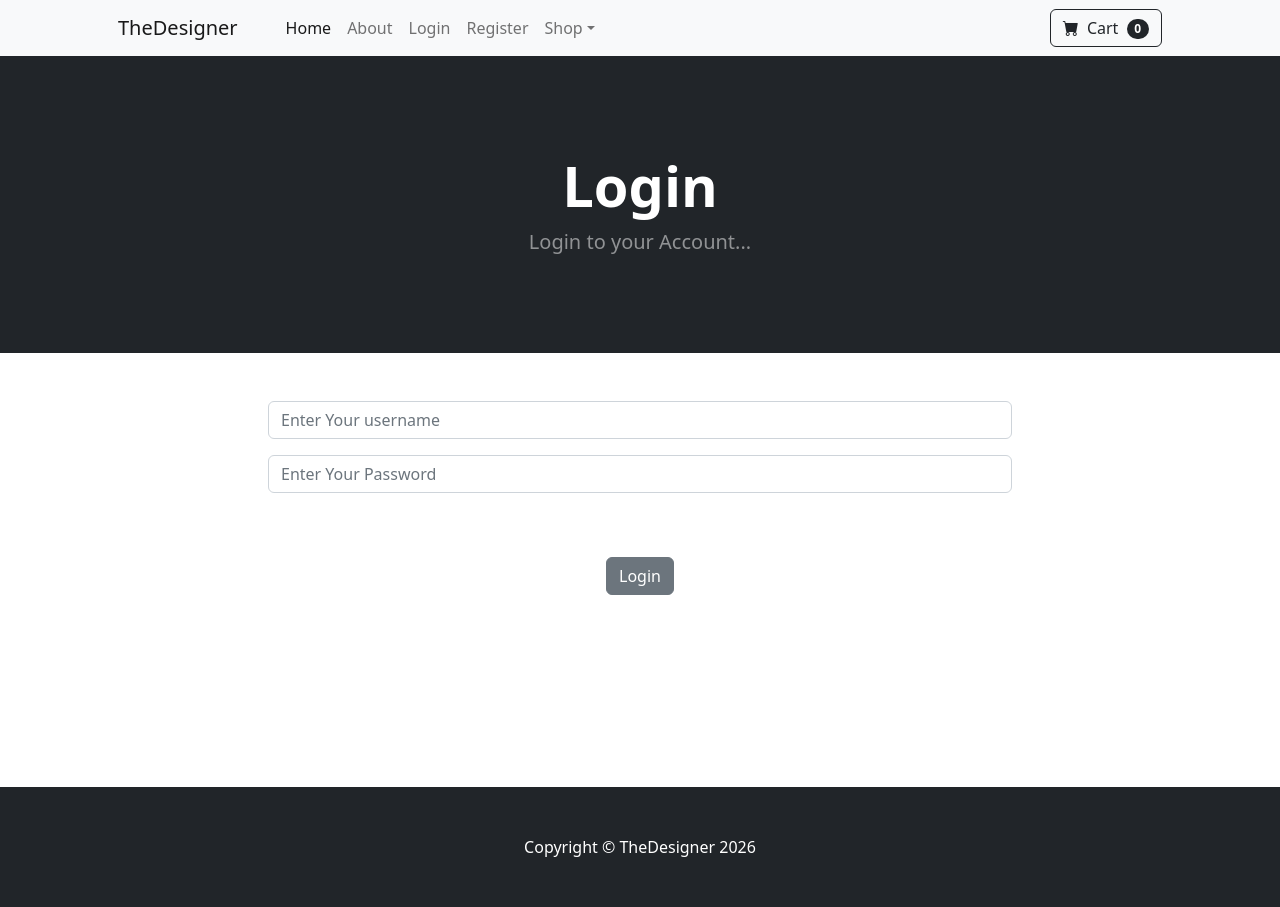
After one commit to Saif207/TheDesigner, a Django app: page /login/ in a window 1280 px wide. The commit adds this page. Run offline with Django 5.2, Linux system fonts and the light colour scheme; some libraries are stand-ins or nearby versions.

Commit message:
1.Added authentication, Login, Register, forms.py 2. Added Sale feature on products

```diff
--- a/TheDesigner/store/models.py
+++ b/TheDesigner/store/models.py
@@ -26,6 +26,9 @@ class Product(models.Model):
     category = models.ForeignKey(Category, on_delete=models.CASCADE, default=1)
     description = models.CharField(max_length=250,default='', blank=True, null=True)
     image = models.ImageField(upload_to='uploads/products/')
+    #Add Sale
+    is_sale = models.BooleanField(default=False)
+    sale_Price = models.DecimalField(default=0, decimal_places=2, max_digits=6)
 
     def __str__(self):
         return self.name
--- /dev/null
+++ b/TheDesigner/store/templates/base.html
@@ -0,0 +1,40 @@
+{% load static %}
+
+<!DOCTYPE html>
+<html lang="en">
+    <head>
+        <meta charset="utf-8" />
+        <meta name="viewport" content="width=device-width, initial-scale=1, shrink-to-fit=no" />
+        <meta name="description" content="" />
+        <meta name="author" content="" />
+        <title>TheDesignerShop</title>
+        <!-- Favicon-->
+        <link rel="icon" type="image/x-icon" href="{% static 'assets/favicon.ico' %}" />
+        <!-- Bootstrap icons-->
+        <link href="https://cdn.jsdelivr.net/npm/bootstrap-icons@1.5.0/font/bootstrap-icons.css" rel="stylesheet" />
+        <!-- Core theme CSS (includes Bootstrap)-->
+        <link href="{% static 'css/styles.css' %}" rel="stylesheet" />
+    </head>
+    <body>
+        {% include 'navbar.html' %}
+        {% if messages %}
+            {% for message in messages %}
+                <div class="alert alert-warning alert-dismissible fade show" role="alert">
+                    {{ message }}
+                    <button type="button" class="btn-close" data-bs-dismiss="alert" aria-label="Close"></button>
+                </div>
+            {% endfor %}
+        {% endif %}
+        {% block content %}
+        {% endblock %}
+
+        <!-- Footer-->
+        <footer class="py-5 bg-dark">
+            <div class="container"><p class="m-0 text-center text-white">Copyright &copy; TheDesigner 2026</p></div>
+        </footer>
+        <!-- Bootstrap core JS-->
+        <script src="https://cdn.jsdelivr.net/npm/bootstrap@5.2.3/dist/js/bootstrap.bundle.min.js"></script>
+        <!-- Core theme JS-->
+        <script src="{% static 'js/scripts.js' %}"></script>
+    </body>
+</html>
--- /dev/null
+++ b/TheDesigner/store/templates/login.html
@@ -0,0 +1,41 @@
+{% extends 'base.html' %}
+
+{% block content %}
+    <!-- Header-->
+    <header class="bg-dark py-5">
+        <div class="container px-4 px-lg-5 my-5">
+            <div class="text-center text-white">
+                <h1 class="display-4 fw-bolder">Login</h1>
+                <p class="lead fw-normal text-white-50 mb-0">Login to your Account...</p>
+            </div>
+        </div>
+    </header>
+
+    <div class="container">
+        <div class="row">
+            <center>
+                <div class="col-8">
+                    <br/><br/>
+                    <form method="post" action="{% url 'login' %}">
+                        <div class="mb-3">
+                            {% csrf_token %}
+                            <input type="text" class="form-control" name="username" placeholder="Enter Your username">
+                        </div>
+                        <div class="mb-3">
+                            <input type="password" class="form-control" name="password" placeholder="Enter Your Password">
+                        </div>
+                        <br/><br/>
+                        <button type="submit" class="btn btn-secondary">Login</button>
+                        </form>
+                    <br/><br/>
+                    <br/><br/>
+                    <br/><br/>
+                    <br/><br/>
+                </div>
+            </center>
+        </div>
+
+    </div>
+
+
+{% endblock %}
--- /dev/null
+++ b/TheDesigner/store/templates/navbar.html
@@ -0,0 +1,39 @@
+<!-- Navigation-->
+<nav class="navbar navbar-expand-lg navbar-light bg-light">
+    <div class="container px-4 px-lg-5">
+        <a class="navbar-brand" href="{% url 'home' %}">TheDesigner</a>
+        <button class="navbar-toggler" type="button" data-bs-toggle="collapse" data-bs-target="#navbarSupportedContent" aria-controls="navbarSupportedContent" aria-expanded="false" aria-label="Toggle navigation"><span class="navbar-toggler-icon"></span></button>
+        <div class="collapse navbar-collapse" id="navbarSupportedContent">
+            <ul class="navbar-nav me-auto mb-2 mb-lg-0 ms-lg-4">
+
+                <li class="nav-item"><a class="nav-link active" aria-current="page" href="{% url 'home' %}">Home</a></li>
+                <li class="nav-item"><a class="nav-link" href="{% url 'about' %}">About</a></li>
+
+                {% if user.is_authenticated %}
+                <li class="nav-item"><a class="nav-link" href="{% url 'logout' %}">Logout</a></li>
+                {% else %}
+                <li class="nav-item"><a class="nav-link" href="{% url 'login' %}">Login</a></li>
+                <li class="nav-item"><a class="nav-link" href="{% url 'register' %}">Register</a></li>
+                {% endif %}
+
+                <li class="nav-item dropdown">
+                    <a class="nav-link dropdown-toggle" id="navbarDropdown" href="#" role="button" data-bs-toggle="dropdown" aria-expanded="false">Shop</a>
+                    <ul class="dropdown-menu" aria-labelledby="navbarDropdown">
+                        <li><a class="dropdown-item" href="#!">All Products</a></li>
+                        <li><hr class="dropdown-divider" /></li>
+                        <li><a class="dropdown-item" href="#!">Popular Items</a></li>
+                        <li><a class="dropdown-item" href="#!">New Arrivals</a></li>
+
+                    </ul>
+                </li>
+            </ul>
+            <form class="d-flex">
+                <button class="btn btn-outline-dark" type="submit">
+                    <i class="bi-cart-fill me-1"></i>
+                    Cart
+                    <span class="badge bg-dark text-white ms-1 rounded-pill">0</span>
+                </button>
+            </form>
+        </div>
+    </div>
+</nav>
--- a/TheDesigner/store/urls.py
+++ b/TheDesigner/store/urls.py
@@ -3,4 +3,8 @@ from . import views
 
 urlpatterns = [
     path('',views.home,name='home'),
+    path('about/',views.about,name='about'),
+    path('login/', views.login_user, name='login'),
+    path('logout/', views.logout_user, name='logout'),
+    path('register/', views.register_user, name='register'),
 ]
--- a/TheDesigner/store/views.py
+++ b/TheDesigner/store/views.py
@@ -1,7 +1,55 @@
-from django.shortcuts import render
+from django.shortcuts import render,redirect
 from .models import Product
+from django.contrib.auth import authenticate, login, logout
+from django.contrib import messages
+from django.contrib.auth.models import User
+from django.contrib.auth.forms import UserCreationForm
+from .forms import SignUpForm
+from django import forms
 
 
 def home(request):
     products = Product.objects.all()
     return render(request,'home.html',{'products': products})
+
+def about(request):
+    return render(request,'about.html')
+
+def login_user(request):
+    if request.method == 'POST':
+        username = request.POST['username']
+        password = request.POST['password']
+        user = authenticate(request, username=username, password=password)
+        if user is not None:
+            login(request, user)
+            messages.success(request, "You have been logged in.")
+            return redirect('home')
+        else:
+            messages.error(request, "Invalid username or password.")
+            return redirect('login')
+    else:
+        return render(request,'login.html')
+
+def logout_user(request):
+    logout(request)
+    messages.success(request, "You have been logged out.")
+    return redirect('home')
+
+def register_user(request):
+    form = SignUpForm()
+    if request.method == 'POST':
+        form = SignUpForm(request.POST)
+        if form.is_valid():
+            form.save()
+            username = form.cleaned_data['username']
+            password = form.cleaned_data['password1']
+            #log in user
+            user = authenticate(username=username, password=password)
+            login(request, user)
+            messages.success(request, "Registration successful.")
+            return redirect('home')
+        else:
+            messages.error(request, "Unsuccessful registration. Invalid information.")
+            return redirect('register')
+    else:
+        return render(request,'register.html', {'form': form})
```
Also changed, not shown: TheDesigner/store/forms.py (added, +30 -0 lines), TheDesigner/store/templates/about.html (added, +82 -0 lines), TheDesigner/store/templates/home.html (+41 -58 lines), TheDesigner/store/templates/register.html (added, +33 -0 lines), TheDesigner/db.sqlite3, TheDesigner/store/migrations/0002_alter_category_options_product_is_sale_and_more.py (added).
